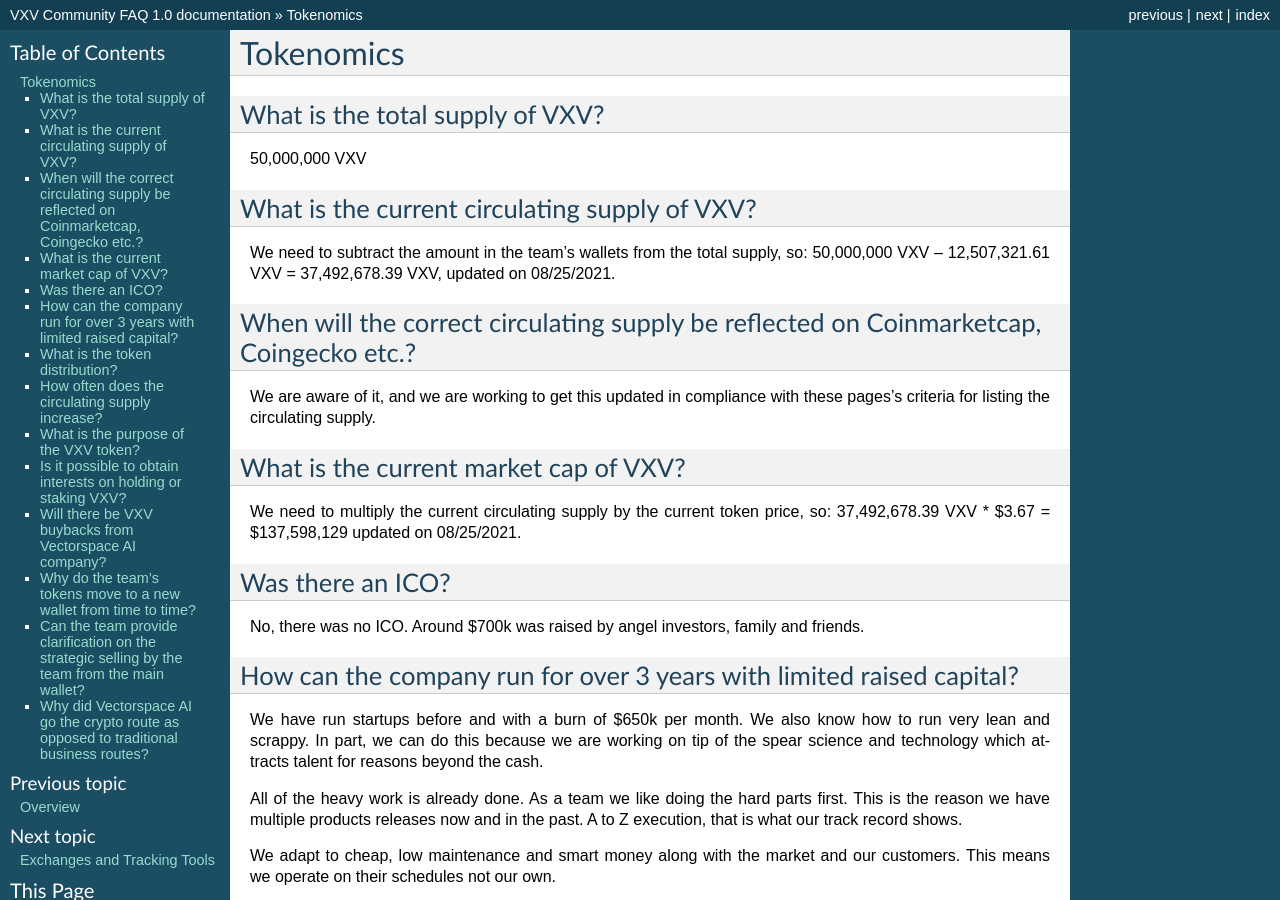
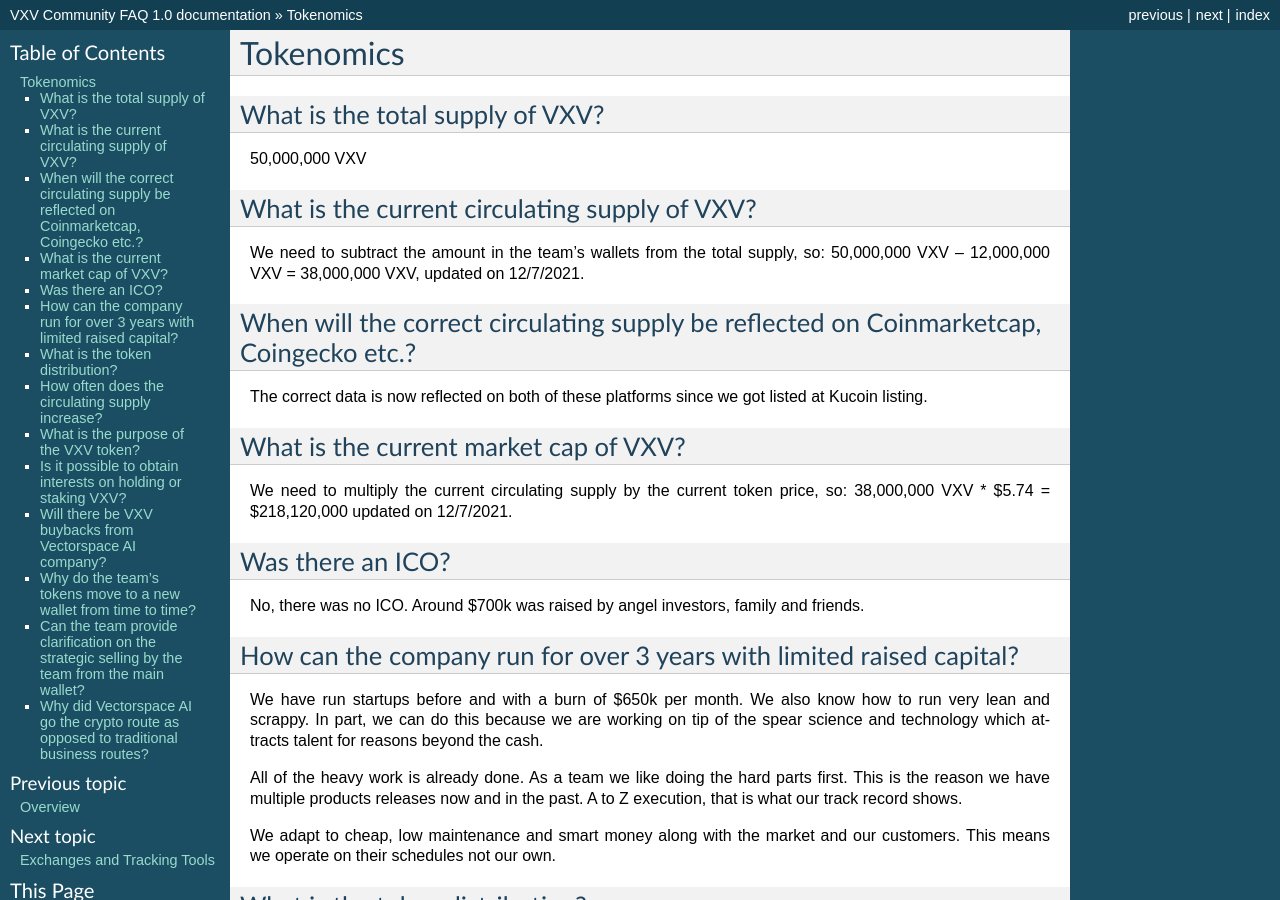
Before and after one commit to vxvfaq/vxvfaq, a Sphinx documentation site: the page built from docs/tokenomics.rst, in a window 1280 px wide and 900 px high. Built offline with Sphinx 7.4.7, drawn with Linux system fonts in a browser that asks for light colours.

Commit message:
Update tokenomics.rst

```diff
--- a/docs/tokenomics.rst
+++ b/docs/tokenomics.rst
@@ -10,18 +10,18 @@
 ------------
 
 We need to subtract the amount in the team’s wallets from the total supply, so:
-50,000,000 VXV – 12,507,321.61 VXV = 37,492,678.39 VXV, updated on 08/25/2021.
+50,000,000 VXV – 12,000,000 VXV = 38,000,000 VXV, updated on 12/7/2021.
 
 When will the correct circulating supply be reflected on Coinmarketcap, Coingecko etc.?
 ----------
 
-We are aware of it, and we are working to get this updated in compliance with these pages’s criteria for listing the circulating supply.
+The correct data is now reflected on both of these platforms since we got listed at Kucoin listing.
 
 What is the current market cap of VXV?
 -------
 
 We need to multiply the current circulating supply by the current token price, so:
-37,492,678.39 VXV * $3.67 = $137,598,129 updated on 08/25/2021.
+38,000,000 VXV * $5.74 = $218,120,000 updated on 12/7/2021.
 
 Was there an ICO?
 -------
```
